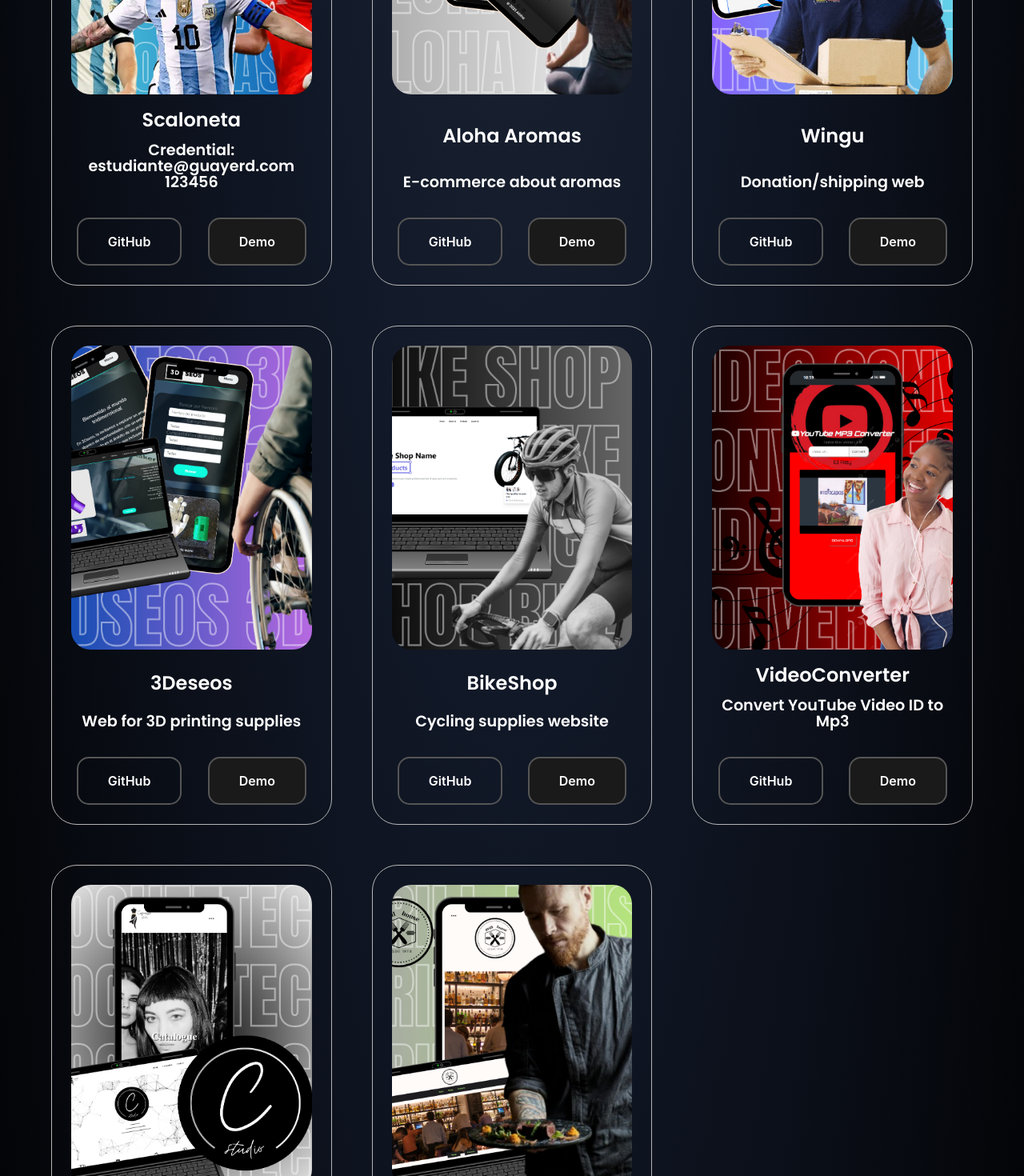
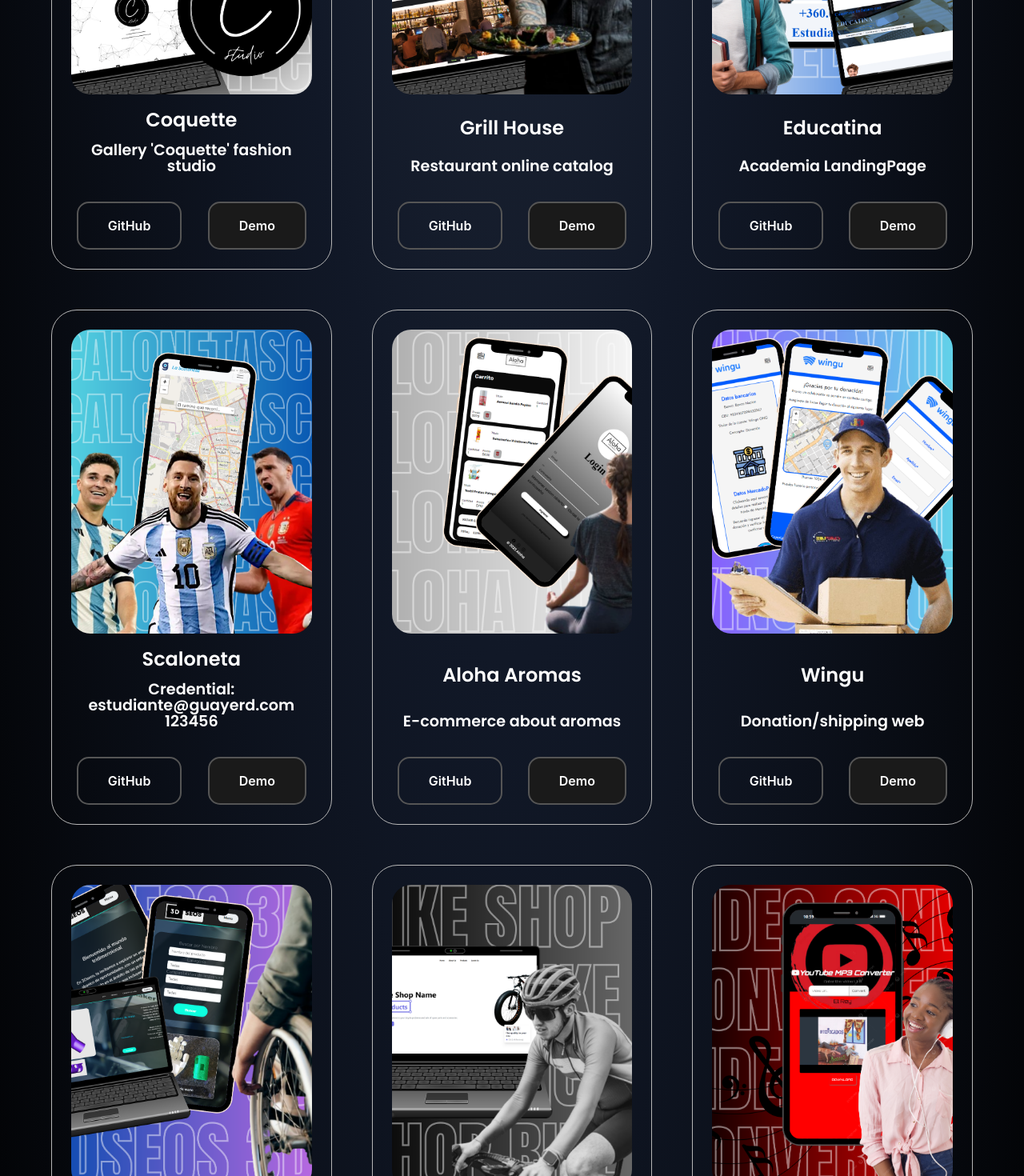
Before and after one commit to RamiroUrt/Portafolio, a React (Vite) app: page / in a window 1280 px wide. Shown: the part 3660-5130 px from the top of the page at 80% size. Built offline with nearby package versions, Linux system fonts and the light colour scheme.

Commit message:
update Educatina

```diff
--- a/src/locales/en.json
+++ b/src/locales/en.json
@@ -64,6 +64,10 @@
         "Grill": {
           "title": "Grill House",
           "description": "Restaurant online catalog"
+        },
+        "Edu": {
+          "title": "Educatina",
+          "description": "Academia LandingPage"
         }
       }
     },
--- a/src/locales/es.json
+++ b/src/locales/es.json
@@ -64,6 +64,10 @@
         "Grill": {
           "title": "Grill House",
           "description": "Catálogo online de restaurante"
+        },
+        "Edu": {
+          "title": "Educatina",
+          "description": "LandingPage academia"
         }
       }
     },
--- a/src/pages/Projects.jsx
+++ b/src/pages/Projects.jsx
@@ -9,7 +9,7 @@ import BikeShop from '../../public/img/BikeShop.png';
 import VideoConverter from '../../public/img/VideoConverter.png';
 import CoquettePortada from '../../public/img/Coquette.png'
 import GrillHouse from '../../public/img/GrillHouse.png'
-
+import Educatina from '../../public/img/Educatina.png'
 
 import { useTranslation } from 'react-i18next';
 
@@ -21,7 +21,31 @@ const Projects = () => {
       <p className="section_text_p text-center dark:-text--light-white">{t('projects.browseMyRecent')}</p>
       <h1 className="title dark:-text--light-white">{t('projects.title')}</h1>
       <div className="color-container flex flex-wrap">
-        <div className="container_project">
+        <div className="container_project ">
+        <CardProjects
+            img={CoquettePortada}
+            title={t('projects.cards.Coquette.title')}
+            description={t('projects.cards.Coquette.description')}
+            location={'https://github.com/RamiroUrt/Coquette'}
+            locations={'https://coquette.vercel.app'}
+            technologies={['HTML', 'CSS', 'JS', 'REACT']}
+          />
+          <CardProjects
+            img={GrillHouse}
+            title={t('projects.cards.Grill.title')}
+            description={t('projects.cards.Grill.description')}
+            location={'https://github.com/RamiroUrt/Grill-House'}
+            locations={'https://grill-house-three.vercel.app'}
+            technologies={['HTML', 'CSS', 'JS', 'REACT']}
+          />
+          <CardProjects
+            img={Educatina}
+            title={t('projects.cards.Edu.title')}
+            description={t('projects.cards.Edu.description')}
+            location={'https://github.com/RamiroUrt/Educatina'}
+            locations={'https://educatina.vercel.app'}
+            technologies={['HTML', 'CSS', 'JS', 'REACT']}
+          />
           <CardProjects
             img={Scaloneta}
             title={t('projects.cards.scaloneta.title')}
@@ -71,22 +95,6 @@ const Projects = () => {
             locations={'https://convertertomp3.onrender.com'}
             technologies={['HTML', 'CSS', 'JS', 'NODEJS', 'EXPRESS']}
           />
-            <CardProjects
-            img={CoquettePortada}
-            title={t('projects.cards.Coquette.title')}
-            description={t('projects.cards.Coquette.description')}
-            location={'https://github.com/RamiroUrt/Coquette'}
-            locations={'https://coquette.vercel.app'}
-            technologies={['HTML', 'CSS', 'JS', 'REACT']}
-          />
-          <CardProjects
-            img={GrillHouse}
-            title={t('projects.cards.Grill.title')}
-            description={t('projects.cards.Grill.description')}
-            location={'https://github.com/RamiroUrt/Grill-House'}
-            locations={'https://grill-house-three.vercel.app'}
-            technologies={['HTML', 'CSS', 'JS', 'REACT']}
-          />
         </div>
       </div>
     </section>
```
Also changed, not shown: public/img/Educatina.png (added).
